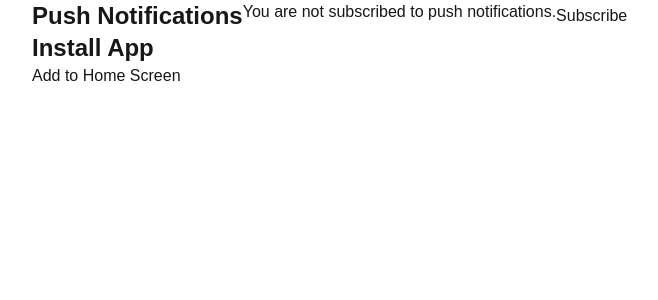
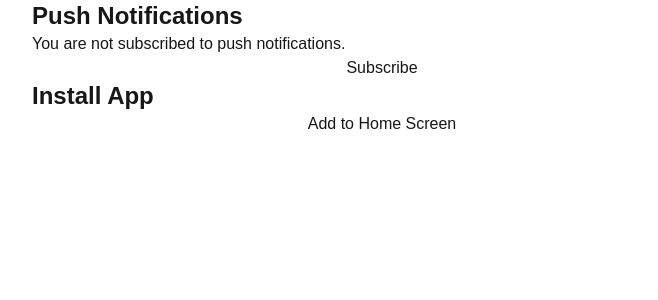
Before and after one commit to digital-cowboy-91/spiking, a Next.js app: page / in a window 1280 px wide. Shown: the top 300 px of the page, without its empty margins (258-916 px from the left). Built offline with nearby package versions, Linux system fonts and the light colour scheme; no server answers; what web-push would draw is missing.

Commit message:
basic styling

```diff
--- a/app/page.js
+++ b/app/page.js
@@ -70,7 +70,7 @@ function PushNotificationManager() {
   }
 
   return (
-    <div className="m-auto max-w-[700px] flex flex-row">
+    <div className="m-auto max-w-[700px] flex flex-col">
       <h3 className="font-bold text-2xl">Push Notifications</h3>
       {subscription ? (
         <>
@@ -109,7 +109,7 @@ function InstallPrompt() {
   }
 
   return (
-    <div className="m-auto max-w-[700px] block">
+    <div className="m-auto max-w-[700px] flex flex-col">
       <h3 className="font-bold text-2xl">Install App</h3>
       <button>Add to Home Screen</button>
       {isIOS && (
```
